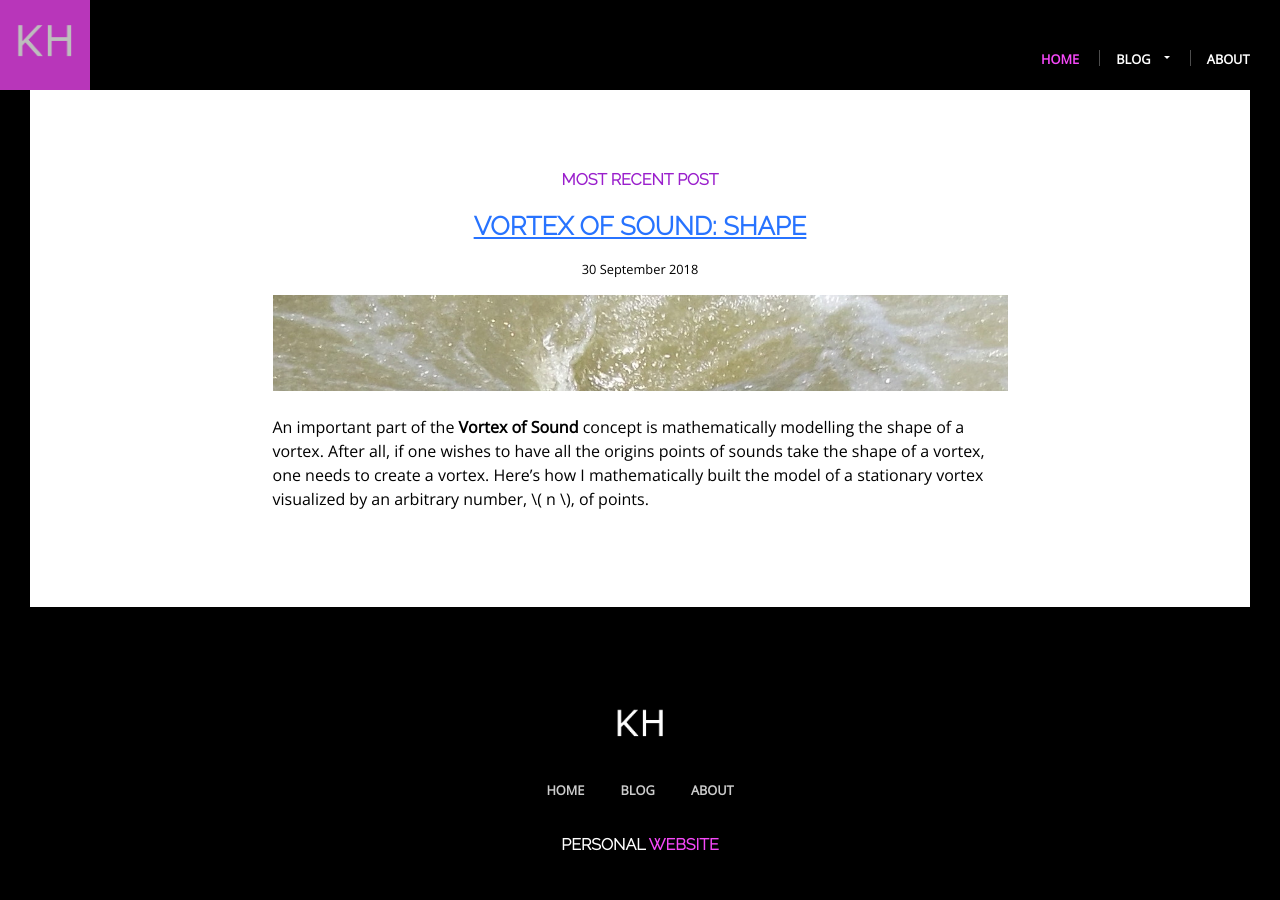
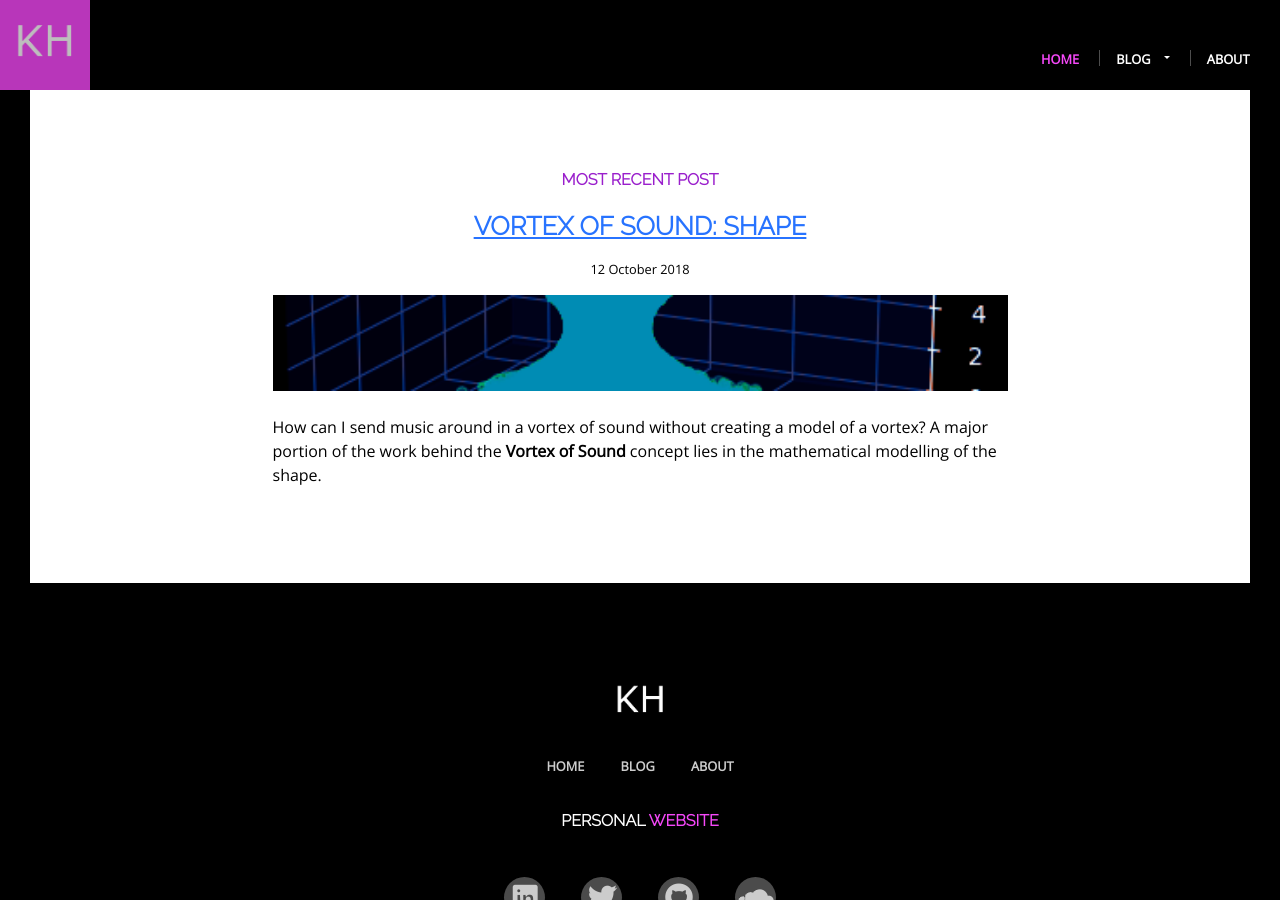
Before and after one commit to khoeger/khoeger.github.io, a Jekyll site: the page built from index.html, in a window 1280 px wide and 900 px high, scrolled down 1097 px. Built offline with Jekyll 4.4.1, drawn with Linux system fonts in a browser that asks for light colours.

Commit message:
Update grammar and look, make phrasing more friendly

```diff
--- a/_posts/2018-09-25-vortex-of-sound-shape.md
+++ b/_posts/2018-09-25-vortex-of-sound-shape.md
@@ -1,24 +1,22 @@
 ---
 layout: post
 title:  "Vortex of Sound: Shape"
-date:   2018-09-30 16:00:00 -0500
+date:   2018-10-12 16:00:00 -0500
 categories: mathematics mathmodels matplotlib parabola python vortexOfSound
 published: true
-postHero: /assets/img/2018/2018-09-15/DSCF8263_crop2.png
+postHero: /assets/img/2018/2018-09-30/3d_v2.png
 mathjax: true
 ---
 
-An important part of the **Vortex of Sound** concept is mathematically modelling the shape of a vortex.
-After all, if one wishes to have all the origins points of sounds take the shape of a vortex, one needs to create a vortex.
-Here's how I mathematically built the model of a stationary vortex visualized by an arbitrary number, \\( n \\), of points.
+How can I send music around in a vortex of sound without creating a model of a vortex? A major portion of the work behind the **Vortex of Sound** concept lies in the mathematical modelling of the shape.
 
 ## Vortex Shape Inspiration
-Merriam-Webster defines a vortex as
+What exactly is a vortex? Merriam-Webster defines a [vortex](https://www.merriam-webster.com/dictionary/vortex) as
 >>"a mass of fluid (such as a liquid) with a whirling or circular motion that tends to form a cavity or vacuum in the center of the circle and to draw toward this cavity or vacuum bodies subject to its action."
 
-Therefore, some examples of vortices include whirlpools (natural or  in bottles), tornados, and hurricanes.
+Some examples of vortices include whirlpools (natural or  in bottles), tornados, and hurricanes.
 
-Past physics classes and differential equations classes hint at a few key assumptions I made in creating a vortex.
+Past physics classes and differential equations classes hint at a few of the key assumptions I made in creating a vortex.
 Namely,
 1. If you take a cross-section across a vortex,
 perpendicular to the vacuum in the center,
@@ -62,7 +61,7 @@ The initial dimensions are the following.
 The center height is calculated by multiplying the maximum height by a **scaling factor** of \\(24/50\\).
 The rest of the dimensions are calculated from diminutization of a hurricane, and substituing feet for miles.
 
-The outline of the shape, to scale, looks something like the following partial cross section of the X-Z plane. The parabola portion is very long and narrow.
+The outline of the shape, to scale, looks something like the following partial cross section of the \\(X-Z\\) plane. The parabola portion is very long and narrow.
 ![Graphic depicting a cross section of the storm. The horizontal, parabolic outer walls are in coral. The vertical inner walls in aqua. The indigo center of the balance of the shape is between the two aqua inner walls, and lines up horizontal with the vertices of the coral parabolas. The yellow ear indicator showing where I imagine my ear height to be roughly located lies slightly above the indigo center of balance.  ]({{"assets//img//2018//2018-09-30//crossection.png" | absolute_url }})
 
 An out of scale, closer look at a portion of the cross section shows that the ears of a listener of my height should be slightly above the center of the parabola. If this cross section portion were to be rotated around the z axis, the section between the aqua inner eyewall and coral outer wall would be the body of the storm.
```
Also changed, not shown: other parts of _posts/2018-09-25-vortex-of-sound-shape.md (+6 -5 lines), assets/img/2018/2018-09-30/3d_v2.png (added).
